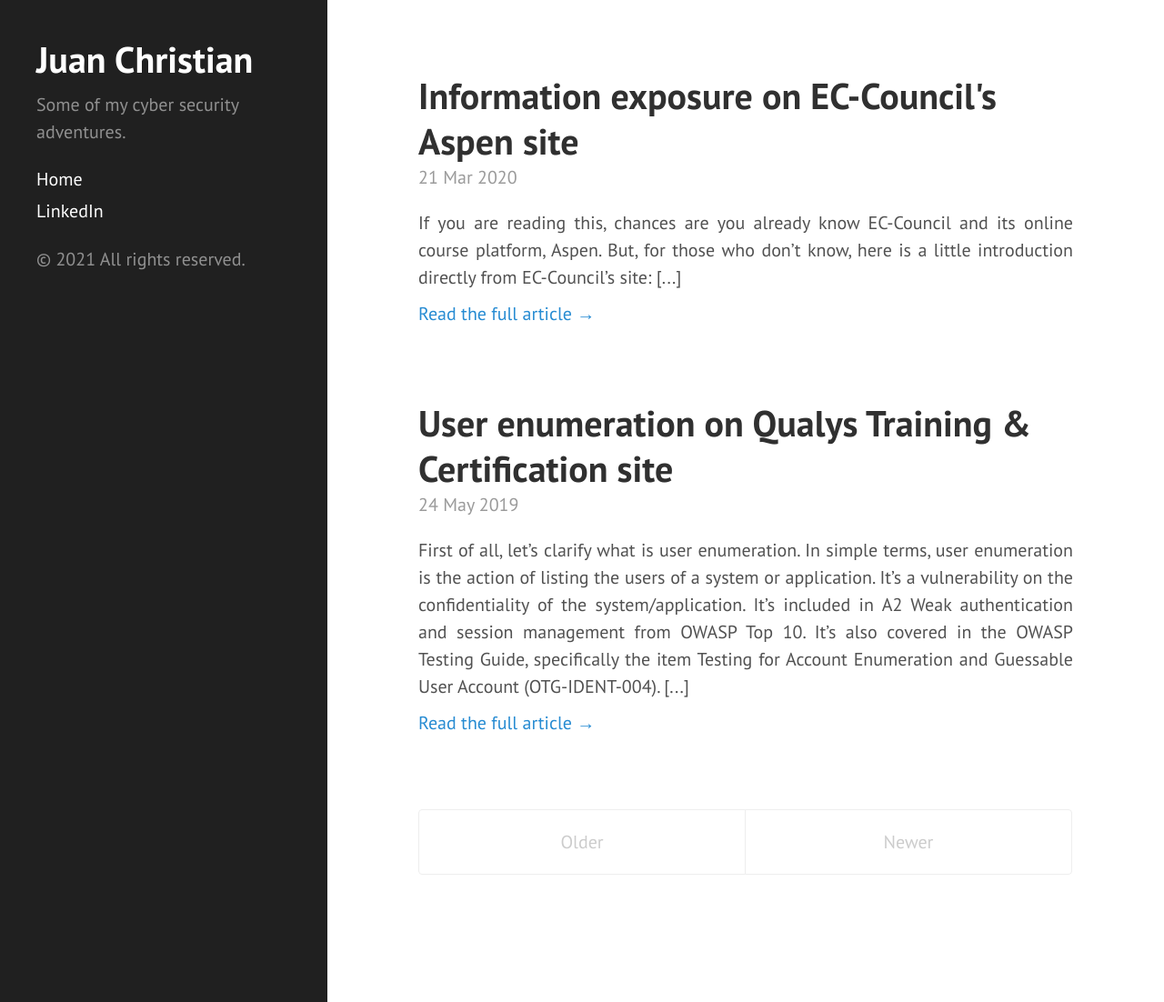
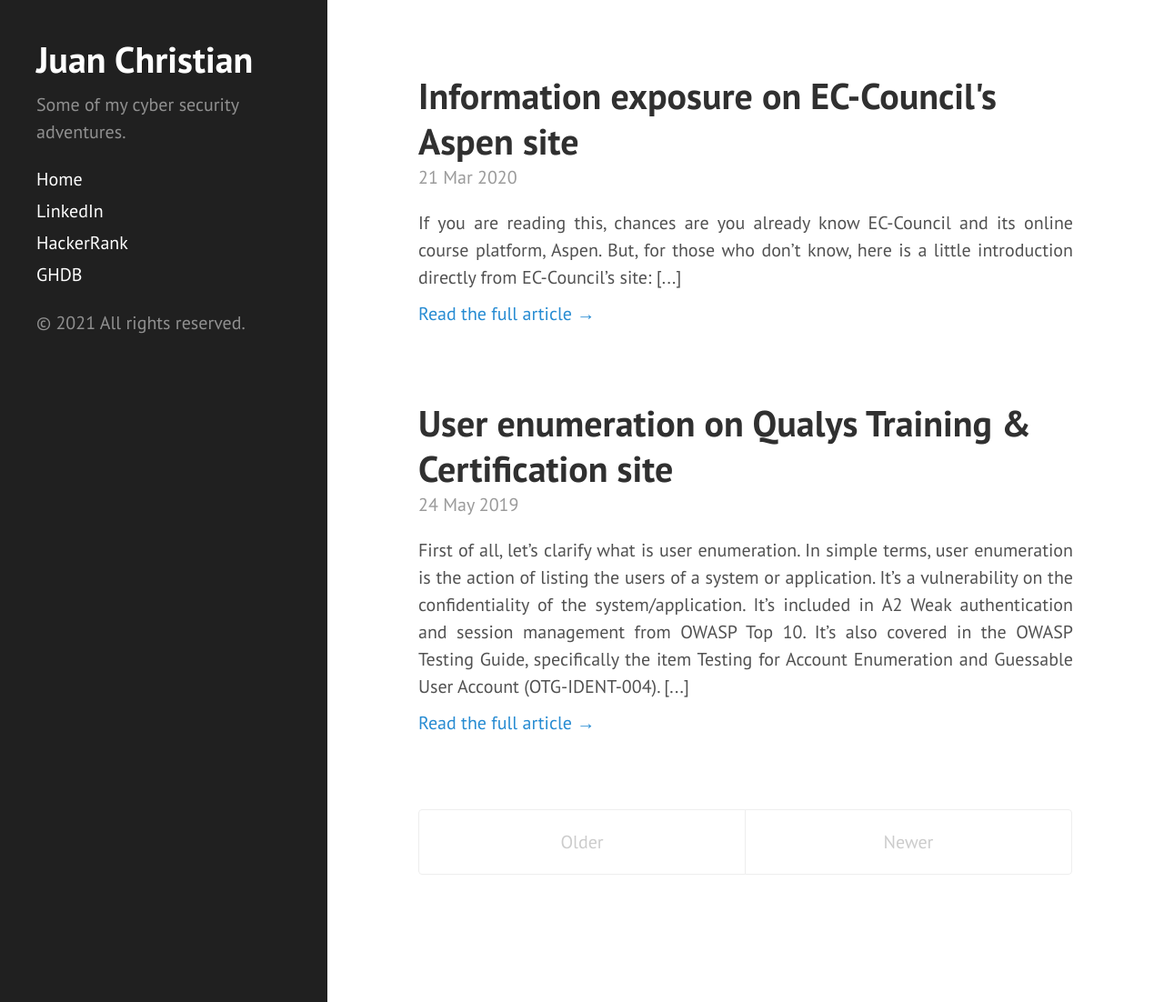
Before and after one commit to juanchristian/juanchristian.github.io, a Jekyll site: the page built from index.html, in a window 1280 px wide and 1102 px high. Shown: the whole window at 91% size. Built offline with Jekyll 4.4.1, drawn with Linux system fonts in a browser that asks for light colours; the list of posts is cut into pages by our own code.

Commit message:
Update sidebar.html

```diff
--- a/_includes/sidebar.html
+++ b/_includes/sidebar.html
@@ -27,6 +27,8 @@
       {% endfor %}
 
       <a class="sidebar-nav-item" href="{{ site.linkedin }}" target="_blank">LinkedIn</a>
+      <a class="sidebar-nav-item" href="{{ site.hackerrank }}" target="_blank">HackerRank</a>
+      <a class="sidebar-nav-item" href="{{ site.ghdb }}" target="_blank">GHDB</a>
     </nav>
 
     <p>&copy; {{ site.time | date: '%Y' }} All rights reserved.</p>
```
